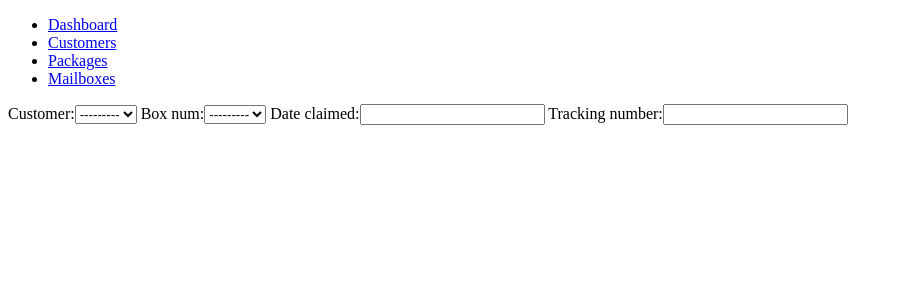
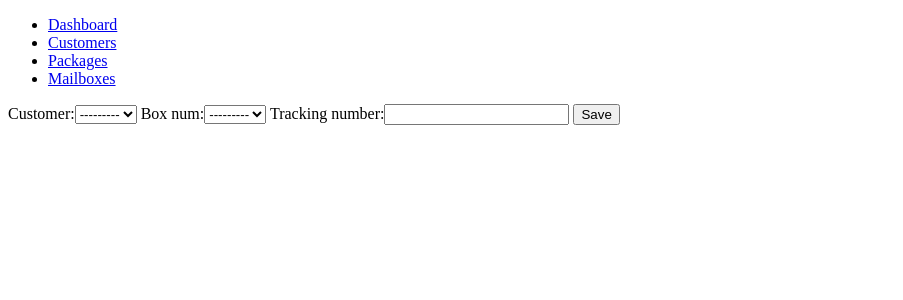
Before and after one commit to im-auld/mail-shop, a Django app: page /packages/add in a window 1280 px wide. Shown: the top 300 px of the page, without its empty margins (0-903 px from the left). Run offline with Django 3.2, Linux system fonts and the light colour scheme; data that the repository does not hold is empty; some libraries are stand-ins or nearby versions.

Commit message:
Fixed some bad use of git

```diff
--- a/mail_shop/packages/forms.py
+++ b/mail_shop/packages/forms.py
@@ -6,3 +6,4 @@ from packages.models import Package
 class PackageForm(ModelForm):
     class Meta:
         model = Package
+        fields = ['customer', 'box_num', 'tracking_number']
--- a/mail_shop/packages/templates/packages/package_form.html
+++ b/mail_shop/packages/templates/packages/package_form.html
@@ -1,4 +1,8 @@
 {% extends 'layout.html' %}
 {% block dashboard %}
+<form method="POST" action="">
+    {% csrf_token %}
     {{ form }}
+    <button type="submit">Save</button>
+</form>
 {% endblock %}
```
